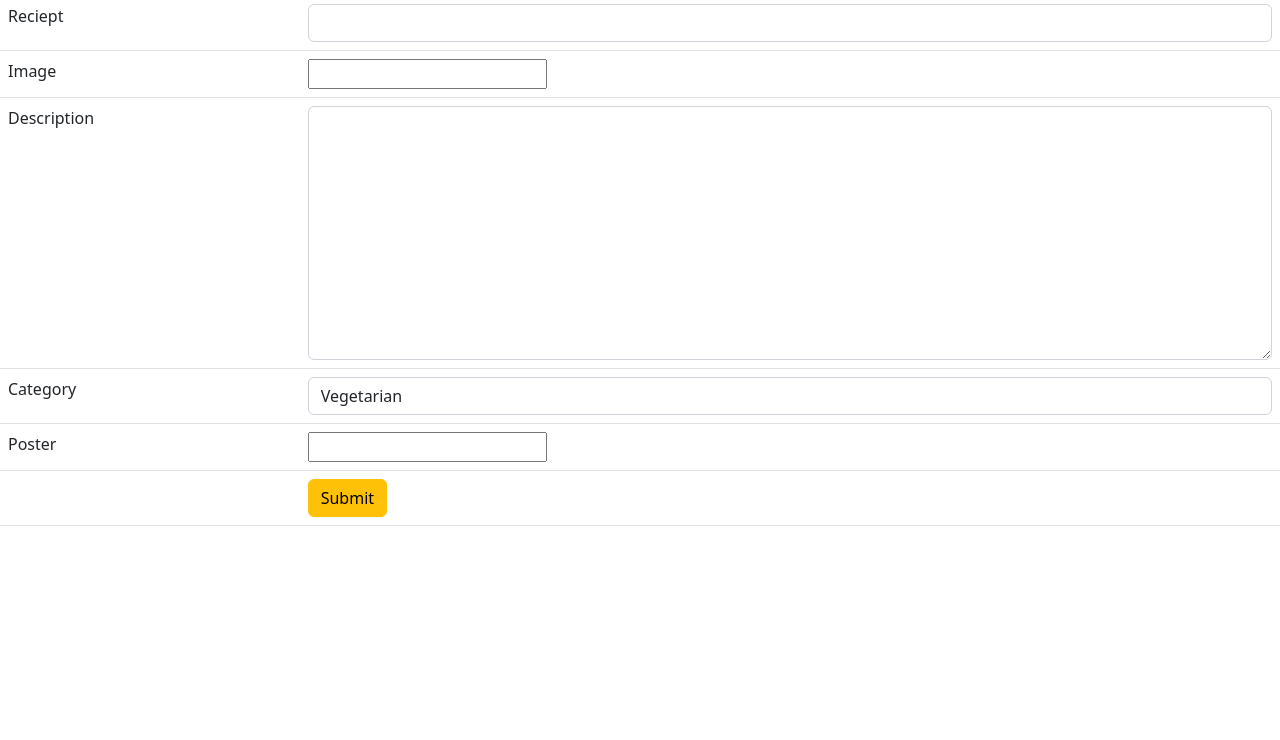
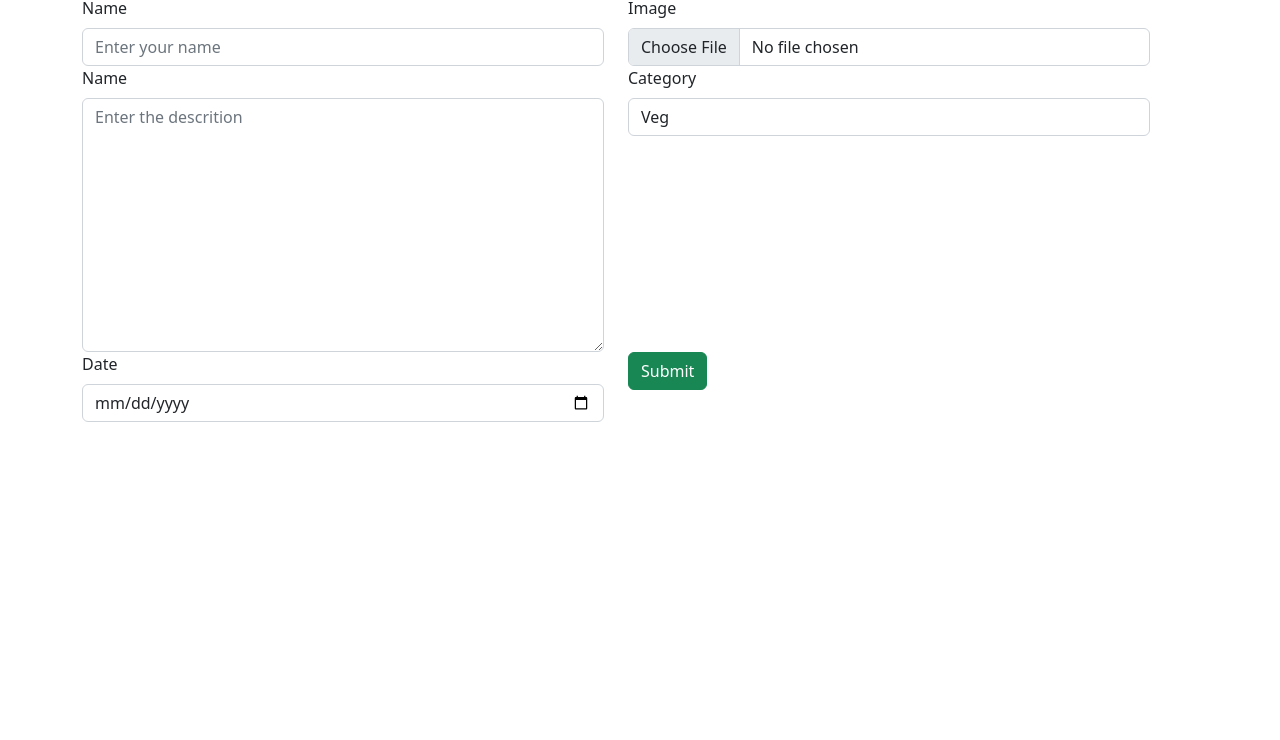
Before and after one commit to Amalpm7/Html, a plain HTML site: page reciept.html in a window 1280 px wide. Shown: the part 60-800 px from the top of the page. Drawn offline with nearby package versions, Linux system fonts and the light colour scheme.

Commit message:
recieptagain

```diff
--- a/reciept.html
+++ b/reciept.html
@@ -10,37 +10,40 @@
     <title>Reciept</title>
 </head>
 <body>
-    <h1>Reciept Form</h1>
-    <table class="table">
-        <tr>
-            <td>Reciept</td>
-            <td><input type="text" class="form-control"></td>
-        </tr>
-        <tr>
-            <td>Image</td>
-            <td><input type="text" class="file"></td>
-        </tr>
-        <tr>
-            <td>Description</td>
-            <td><textarea name="" id="" cols="30" rows="10" class="form-control"></textarea></td>
-        </tr>
-        <tr>
-            <td>Category</td>
-            <td><select name="" id="" class="form-control">
-                <option value="Vegetarian">Vegetarian</option>
-                <option value="Non Vegetarian">Non Vegetarian</option>
-                <option value="Eggetarian">Eggetarian</option>
-            </select></td>
-        </tr>
-        <tr>
-            <td>Poster</td>
-            <td><input type="text" class="date"></td>
-        </tr>
-        <tr>
-            <td></td>
-            <td><button class="btn btn-warning">Submit</button></td>
-        </tr>
-    </table>
+    <h1><center> Reciept Form</center></h1>
+    <div class="container">
+        <div class="row div col col-12 col-sm-12 col-md-12 col-lg-12 col-xl-12 col-xxl-12">
+            <div class="row">
+                <div class="col col-12 col-sm-6 col-md-6 vol-lg-12 col-xl-6 col-xxl-6">
+                    <label for="" class="form-label">Name</label>
+                    <input placeholder="Enter your name" type="text" class="form-control">
+                </div>
+                <div class="col col-12 col-sm-6 col-md-6 vol-lg-12 col-xl-6 col-xxl-6">
+                    <label for="" class="form-label">Image</label>
+                    <input type="file" class="form-control">
+                </div>
+                <div class="col col-12 col-sm-6 col-md-6 vol-lg-12 col-xl-6 col-xxl-6">
+                    <label for="" class="form-label">Name</label>
+                    <textarea placeholder="Enter the descrition" name="" id="" cols="30" rows="10" class="form-control"></textarea>
+                </div>
+                <div class="col col-12 col-sm-6 col-md-6 vol-lg-12 col-xl-6 col-xxl-6">
+                    <label for="" class="form-label">Category</label>
+                    <select name="" id="" class="form-control">
+                        <option value="Veg">Veg</option>
+                        <option value="Non-veg">Non-veg</option>
+                        <option value="Eggetarian">Eggetarian</option>
+                    </select>
+                </div>
+                <div class="col col-12 col-sm-6 col-md-6 vol-lg-12 col-xl-6 col-xxl-6">
+                    <label for="" class="form-label">Date</label>
+                    <input type="date" class="form-control">
+                </div>
+                <div class="col col-12 col-sm-6 col-md-6 vol-lg-12 col-xl-6 col-xxl-6">
+                    <button class="btn btn-success">Submit</button>
+                </div>
+            </div>
+        </div>
+    </div>
     <!-- JavaScript Bundle with Popper -->
 <script src="https://cdn.jsdelivr.net/npm/bootstrap@5.2.1/dist/js/bootstrap.bundle.min.js" integrity="sha384-u1OknCvxWvY5kfmNBILK2hRnQC3Pr17a+RTT6rIHI7NnikvbZlHgTPOOmMi466C8" crossorigin="anonymous"></script>
 
```
